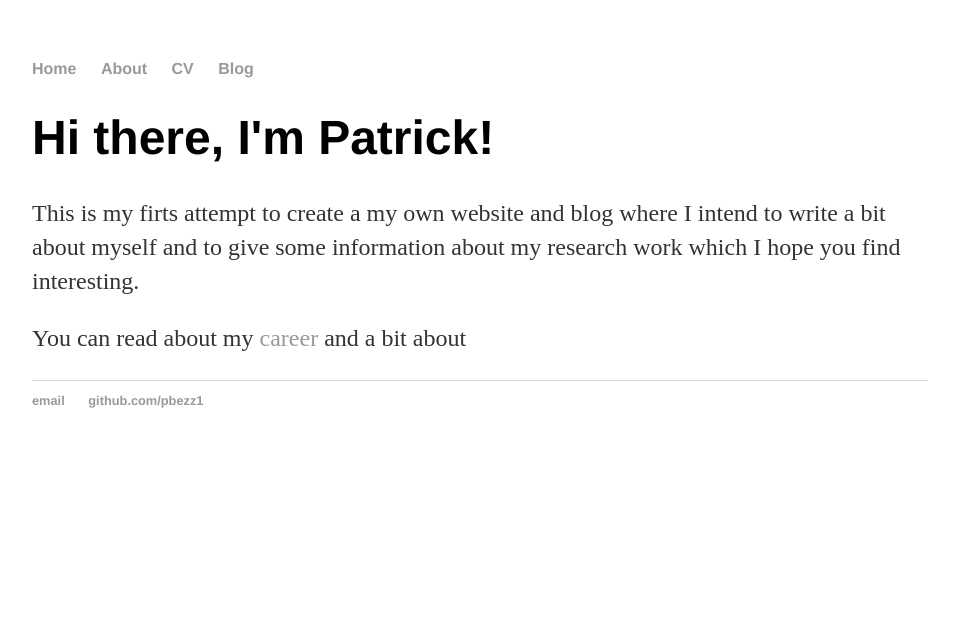
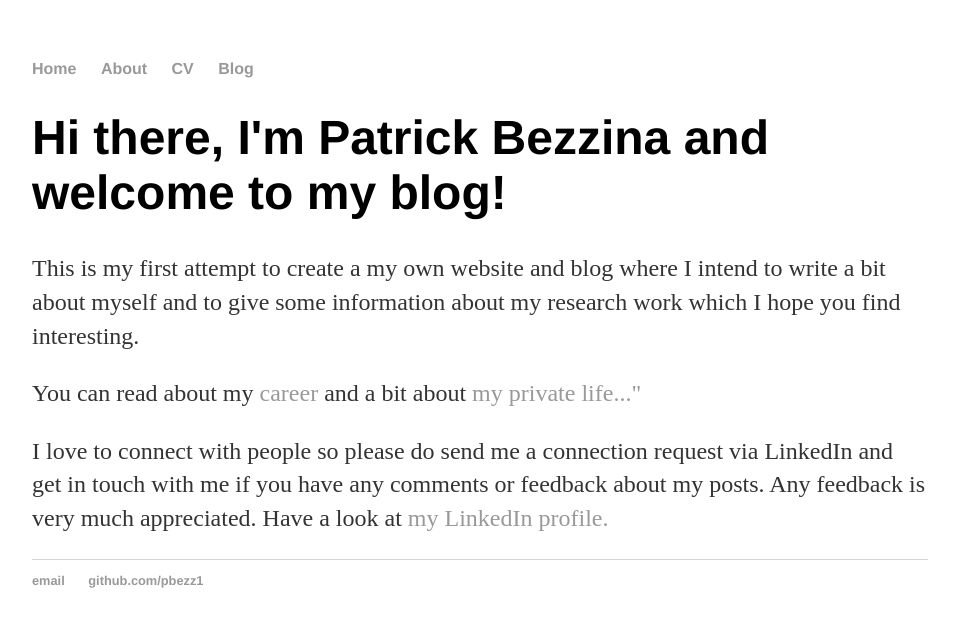
Before and after one commit to pbezz1/pbezz1.github.io, a Jekyll site: the page built from index.html, in a window 1280 px wide. Shown: the top 627 px of the page, without its empty margins (160-1116 px from the left). Built offline with Jekyll 4.4.1, drawn with Linux system fonts in a browser that asks for light colours.

Commit message:
Update index.html

```diff
--- a/index.html
+++ b/index.html
@@ -3,10 +3,10 @@
 title: Patrick Bezzina
 ---
 <div class="blurb">
-	<h1>Hi there, I'm Patrick!</h1>
-	<p>This is my firts attempt to create a my own website and blog where I intend to write a bit about myself and to give some information about my research work which I hope you find interesting.</p>
+	<h1>Hi there, I'm Patrick Bezzina and welcome to my blog!</h1>
+	<p>This is my first attempt to create a my own website and blog where I intend to write a bit about myself and to give some information about my research work which I hope you find interesting.</p>
 
-	<p>You can read about my <a href="/cv">career</a> and a bit about <a href="my private life...</a>
+	<p>You can read about my <a href="/cv">career</a> and a bit about <a href="/about">my private life..."</a></p>
 
-	<p>I love to connect with people so please do send me a connection request via LinkedIn and get in touch with me if you have any comments or feedback about my posts. Any feedback is very much appreciated. Have a look at <a href="https://www.linkedin.com/in/patrickbezzina/"my LinkedIn profile.</a></p>
+	<p>I love to connect with people so please do send me a connection request via LinkedIn and get in touch with me if you have any comments or feedback about my posts. Any feedback is very much appreciated. Have a look at <a href="https://www.linkedin.com/in/patrickbezzina/">my LinkedIn profile.</a></p>
 </div><!-- /.blurb -->
```
